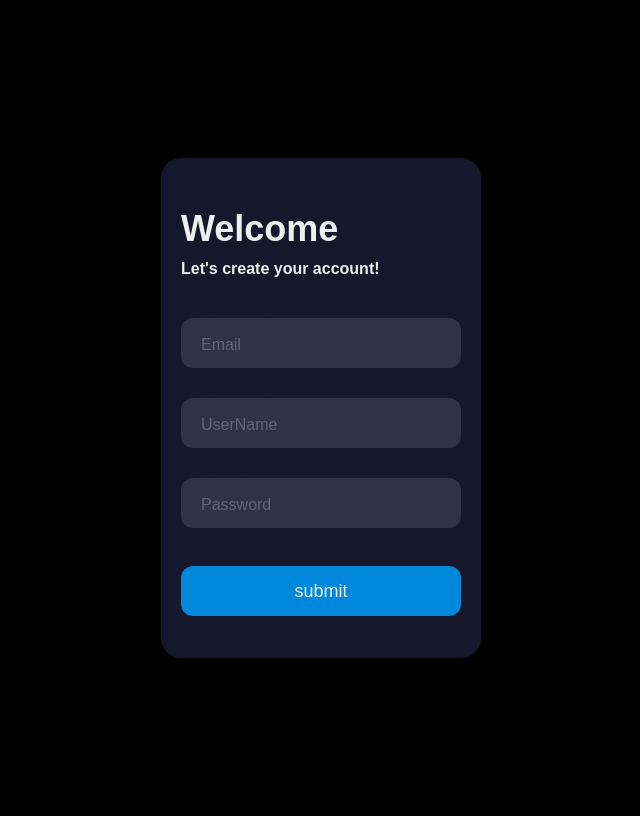
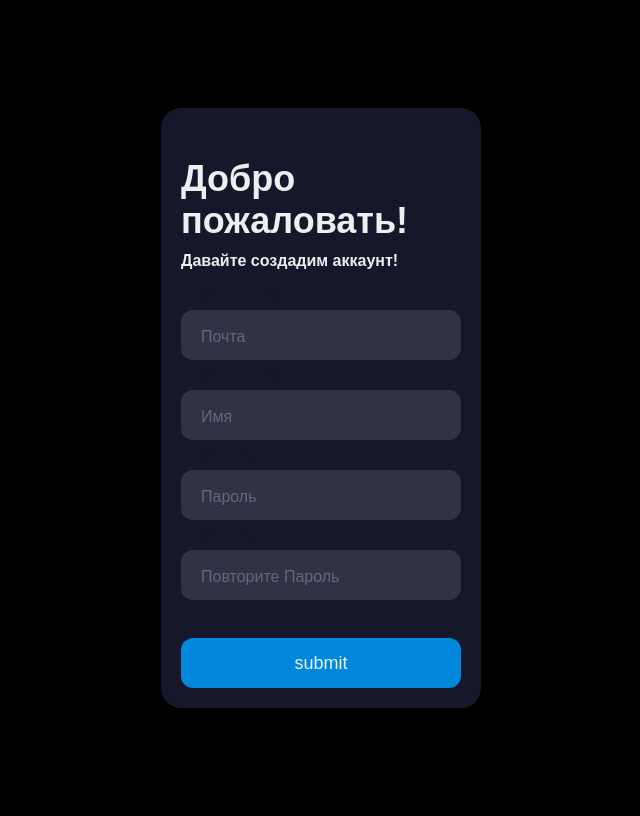
Before and after one commit to Paxnar/lms_project, a Flask app: page /register in a window 1280 px wide. Shown: the whole page, without its empty margins (319-959 px from the left). Run offline with Flask 2, Linux system fonts and the light colour scheme.

Commit message:
перевод страница на русский; уведомление о несовпадении паролей, присутсвия пользователя с такой же почтой, неправильном логине или пароле; добавление css класса message и небольшое изменение css класса "form"

```diff
--- a/main.py
+++ b/main.py
@@ -3,7 +3,6 @@ from flask import Flask, render_template, redirect, request, jsonify, make_respo
 from flask_login import LoginManager, login_user, login_required, logout_user, current_user
 from requests import post
 from werkzeug.exceptions import abort
-
 from forms.user import RegisterForm
 from data.users import User, LoginForm
 from data import db_session
@@ -35,7 +34,9 @@ def login():
         db_sess = db_session.create_session()
         user = db_sess.query(User).filter(User.email == request.form['email']).first()
         if user and user.check_password(request.form['pasw']):
-            return redirect("/")
+            login_user(user, remember=True)
+            return redirect('/')
+        return render_template('login.html', message='Неправильный логин или пароль!')
 
 
 @app.route('/register', methods=['GET', 'POST'])
@@ -43,9 +44,16 @@ def register():
     if request.method == 'GET':
         return render_template('register.html')
     elif request.method == 'POST':
+        if request.form['pasw'] != request.form['paswag']:
+            return render_template('register.html', message='Пароли не совпадают')
+        db_sess = db_session.create_session()
+        if db_sess.query(User).filter(User.email == request.form['email']).first():
+            return render_template('register.html', message="Такой пользователь уже есть!")
         post('http://localhost:5000/api/user',
-             json={'email': request.form['email'], 'name': request.form['username'], 'password': request.form['pasw']}).json()
-        return redirect("/")
+             json={'email': request.form['email'], 'name': request.form['username'],
+                   'password': request.form['pasw']}).json()
+        return redirect("/login")
+
 
 @app.route('/logout')
 @login_required
--- a/static/style.css
+++ b/static/style.css
@@ -10,7 +10,6 @@ body {
   background-color: #15172b;
   border-radius: 20px;
   box-sizing: border-box;
-  height: 500px;
   padding: 20px;
   width: 320px;
 }
@@ -25,6 +24,14 @@ body {
 
 .subtitle {
   color: #eee;
+  font-family: sans-serif;
+  font-size: 16px;
+  font-weight: 600;
+  margin-top: 10px;
+}
+
+.message {
+  color: #f00;
   font-family: sans-serif;
   font-size: 16px;
   font-weight: 600;
--- a/templates/register.html
+++ b/templates/register.html
@@ -8,22 +8,30 @@
 <body>
     <div class="form">
       <form action="" method="post">
-        <div class="title">Welcome</div>
-        <div class="subtitle">Let's create your account!</div>
+        <div class="title">Добро пожаловать!</div>
+        <div class="subtitle">Давайте создадим аккаунт!</div>
+        {% if message %}
+            <div class="message">{{message}}</div>
+        {% endif %}
         <div class="input-container ic1">
           <input id="idemail" name="email" class="input" type="text" placeholder=" " />
           <div class="cut"></div>
-          <label for="idemail" class="placeholder">Email</label>
+          <label for="idemail" class="placeholder">Почта</label>
         </div>
         <div class="input-container ic2">
           <input id="idUserName" name="username" class="input" type="text" placeholder=" " />
           <div class="cut"></div>
-          <label for="idUserName" class="placeholder">UserName</label>
+          <label for="idUserName" class="placeholder">Имя</label>
         </div>
         <div class="input-container ic2">
           <input id="idpasw" name="pasw" class="input" type="text" placeholder=" " />
           <div class="cut cut-short"></div>
-          <label for="idpasw" class="placeholder">Password</label>
+          <label for="idpasw" class="placeholder">Пароль</label>
+        </div>
+        <div class="input-container ic2">
+          <input id="idpaswag" name="paswag" class="input" type="text" placeholder=" " />
+          <div class="cut cut-short"></div>
+          <label for="idpaswag" class="placeholder">Повторите Пароль</label>
         </div>
         <button type="text" class="submit">submit</button>
       </form>
```
Also changed, not shown: templates/login.html (+7 -4 lines), db/users.db.
